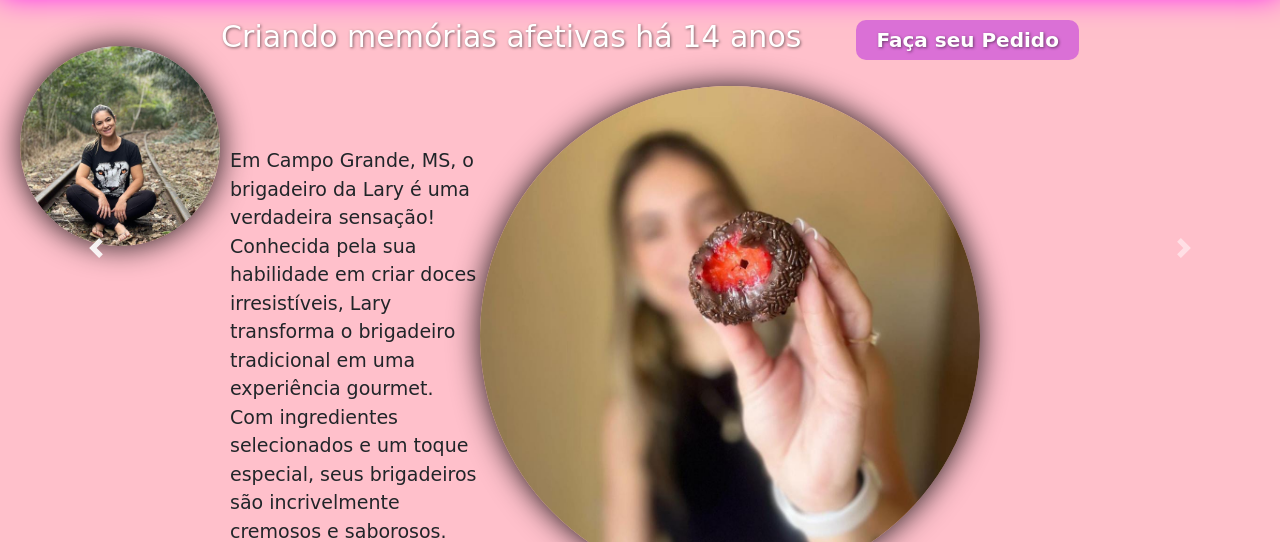
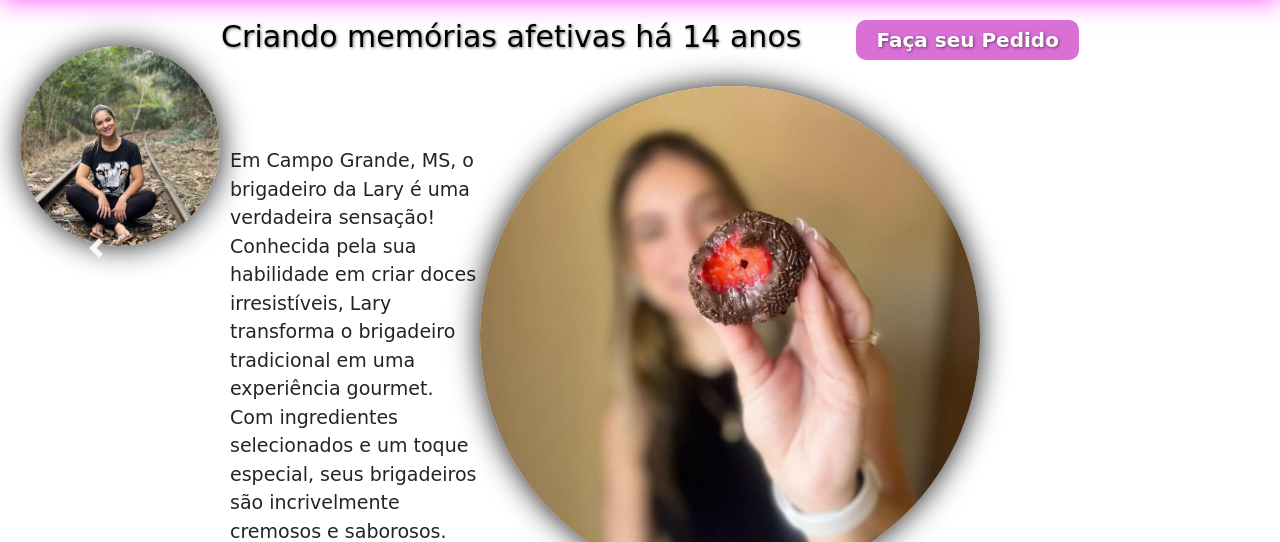
Before and after one commit to luizzvianna/lary-doceria, a plain HTML site: page index.html in a window 1280 px wide. Shown: the part 152-694 px from the top of the page. Drawn offline with nearby package versions, Linux system fonts and the light colour scheme; a web font is replaced by a local one.

Commit message:
att da do header

```diff
--- a/style.css
+++ b/style.css
@@ -5,9 +5,7 @@
     font-family: "Playwrite GB S", cursive;
 }
 
-body{
-    background-color: pink;
-}
+
 
 header {
     background: url("./preços/fundofundo.jpg");
@@ -45,6 +43,7 @@ header {
 .menu li {
     display: inline;
     margin-left: 20px;
+    color: black;
 }
 
 .section {
```
Also changed, not shown: cardapio.html (+1 -1 lines).
